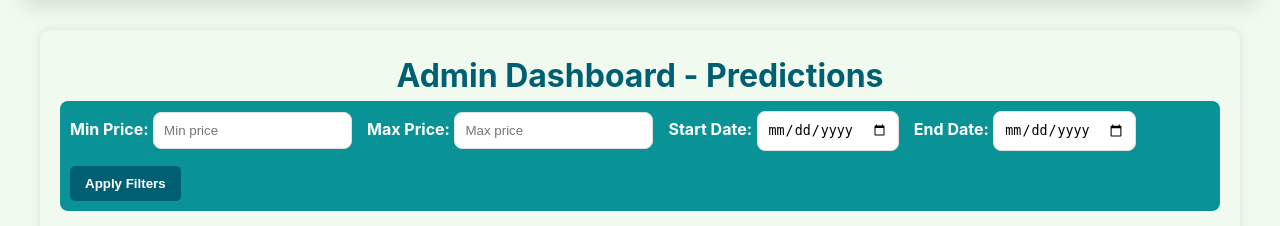
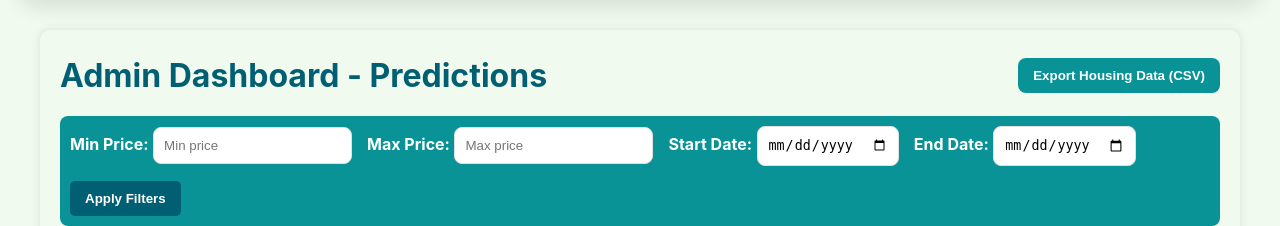
Before and after one commit to Kennedy178/housing_prediction, a Flask app: page /admin in a window 1280 px wide. Shown: the part 202-428 px from the top of the page. Run offline with Flask 3, Linux system fonts and the light colour scheme; data that the repository does not hold is empty; parts of the project's set-up code (start-up, migrations or seed data) failed here and were passed over.

Commit message:
added download csv

```diff
--- a/app/routes.py
+++ b/app/routes.py
@@ -1,4 +1,6 @@
-from flask import render_template, request, flash, jsonify
+import csv
+import os
+from flask import render_template, request, flash, jsonify, Response
 from app import app
 from model.predict import predict_price  # Import the predict function
 from config import Config  # Import the Config class to access config settings
@@ -112,6 +114,40 @@ def admin_dashboard():
         flash(error_msg, "danger")
         return render_template('admin.html', predictions=[])
 
+# ------------------- CSV DOWNLOAD FUNCTION -------------------
+
+@app.route('/download_csv')
+def download_csv():
+    try:
+        # Fetch all stored predictions
+        predictions = get_all_queries()
+
+        # Define the CSV headers
+        headers = [
+            "ID", "Sqft Living", "No. of Bedrooms", "No. of Bathrooms",
+            "Sqft Lot", "No. of Floors", "House Age", "Zipcode",
+            "Predicted Price", "Timestamp (Nairobi Time)"
+        ]
+
+        # Create CSV data
+        def generate():
+            # Write the headers
+            yield ','.join(headers) + '\n'
+
+            # Write each row of data
+            for row in predictions:
+                yield ','.join(map(str, row)) + '\n'
+
+        # Prepare the response with CSV file
+        response = Response(generate(), mimetype="text/csv")
+        response.headers["Content-Disposition"] = "attachment; filename=predictions.csv"
+
+        return response
+
+    except Exception as e:
+        flash(f"Error generating CSV: {str(e)}", "danger")
+        return render_template('admin.html')
+
 # -----------------------------------------------------
 
 # Global error handler for unexpected errors
--- a/app/templates/admin.html
+++ b/app/templates/admin.html
@@ -20,6 +20,28 @@
         background: var(--bg-color);
         padding: 20px;
         border-radius: 10px;
+    }
+
+    .header-section {
+        display: flex;
+        justify-content: space-between;
+        align-items: center;
+        margin-bottom: 15px;
+    }
+
+    .download-button {
+        padding: 10px 15px;
+        border: none;
+        border-radius: 8px;
+        background-color: var(--secondary-color);
+        color: white;
+        cursor: pointer;
+        font-weight: bold;
+        transition: 0.3s;
+    }
+
+    .download-button:hover {
+        background-color: var(--button-hover);
     }
 
     .filters {
@@ -100,7 +122,10 @@
 </style>
 
 <div class="admin-container">
+    <div class="header-section">
         <h1>Admin Dashboard - Predictions</h1>
+        <button id="downloadCSV" class="download-button">Export Housing Data (CSV)</button>
+    </div>
 
     <!-- Filters -->
     <div class="filters">
@@ -169,6 +194,7 @@
         const filterButton = document.getElementById("filterButton");
         const clearButton = document.getElementById("clearFilters");
         const toggleButton = document.getElementById("toggleEntries");
+        const downloadButton = document.getElementById("downloadCSV");
         const rows = document.querySelectorAll("#predictionsTable tr");
         let showingAll = false; // Track state
         let filtersApplied = false; // Track if filters were applied
@@ -176,6 +202,7 @@
         filterButton.addEventListener("click", applyFilters);
         clearButton.addEventListener("click", clearFilters);
         toggleButton.addEventListener("click", toggleEntries);
+        downloadButton.addEventListener("click", downloadCSV);
 
         // Initially show only the first 20 rows
         updateTableVisibility(false);
@@ -185,15 +212,15 @@
             let maxPrice = parseFloat(document.getElementById('maxPrice').value) || Infinity;
             let startDate = document.getElementById('startDate').value ? new Date(document.getElementById('startDate').value) : null;
             let endDate = document.getElementById('endDate').value ? new Date(document.getElementById('endDate').value) : null;
+            let count = 1;
 
-        let count = 1;
-        filtersApplied = false;
+            // Always set filtersApplied to true when filters are applied
+            filtersApplied = true;
 
             rows.forEach(row => {
                 let price = parseFloat(row.cells[8].innerText.replace('$', '').replace(',', '')) || 0;
                 let dateText = row.cells[9].innerText.trim();
                 let date = dateText ? new Date(dateText) : null;
-
                 let priceCondition = price >= minPrice && price <= maxPrice;
                 let startDateCondition = startDate ? date >= startDate : true;
                 let endDateCondition = endDate ? date <= endDate : true;
@@ -201,13 +228,13 @@
                 if (priceCondition && startDateCondition && endDateCondition) {
                     row.style.display = "";
                     row.cells[0].innerText = count++;
-                filtersApplied = true;
                 } else {
                     row.style.display = "none";
                 }
             });
 
-        clearButton.style.display = filtersApplied ? "inline-block" : "none";
+            // Ensure the clear button is always visible when filters are applied
+            clearButton.style.display = "inline-block";
         }
 
         function clearFilters() {
@@ -216,10 +243,20 @@
             document.getElementById('startDate').value = "";
             document.getElementById('endDate').value = "";
 
+            // Reset all rows to visible
             rows.forEach(row => row.style.display = "");
+
+            // Reset row numbering
+            rows.forEach((row, index) => {
+                row.cells[0].innerText = index + 1;
+            });
+
+            // Hide the clear button and reset filtersApplied flag
             clearButton.style.display = "none";
             filtersApplied = false;
-        updateTableVisibility(false); // Reset to default visibility
+
+            // Reset to default visibility
+            updateTableVisibility(false);
         }
 
         function toggleEntries() {
@@ -240,7 +277,21 @@
                 row.style.display = showAll || index < 20 ? "" : "none";
             });
         }
+
+        function downloadCSV() {
+            let csv = "Sqft Living,Bedrooms,Bathrooms,Lot Size,Floors,House Age,Zipcode,Predicted Price,Date\n";
+            rows.forEach(row => {
+                if (row.style.display !== "none") {
+                    csv += [...row.cells].slice(1).map(cell => cell.innerText).join(",") + "\n";
+                }
             });
+            let blob = new Blob([csv], { type: 'text/csv' });
+            let link = document.createElement("a");
+            link.href = URL.createObjectURL(blob);
+            link.download = "houses_price_predictions.csv";
+            link.click();
+        }
+    });
+</script>
 
-</script>
 {% endblock %}
```
Lines whose indentation alone changed are shown as unchanged.
